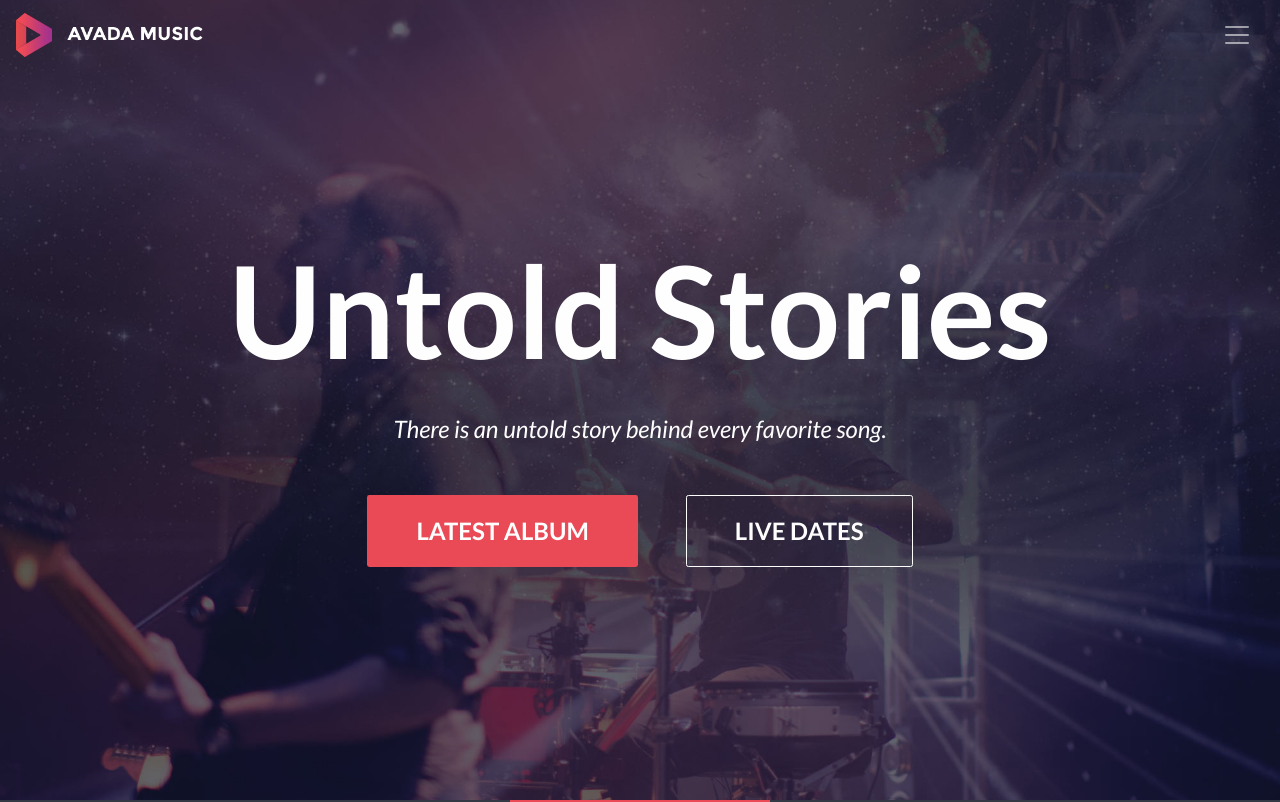
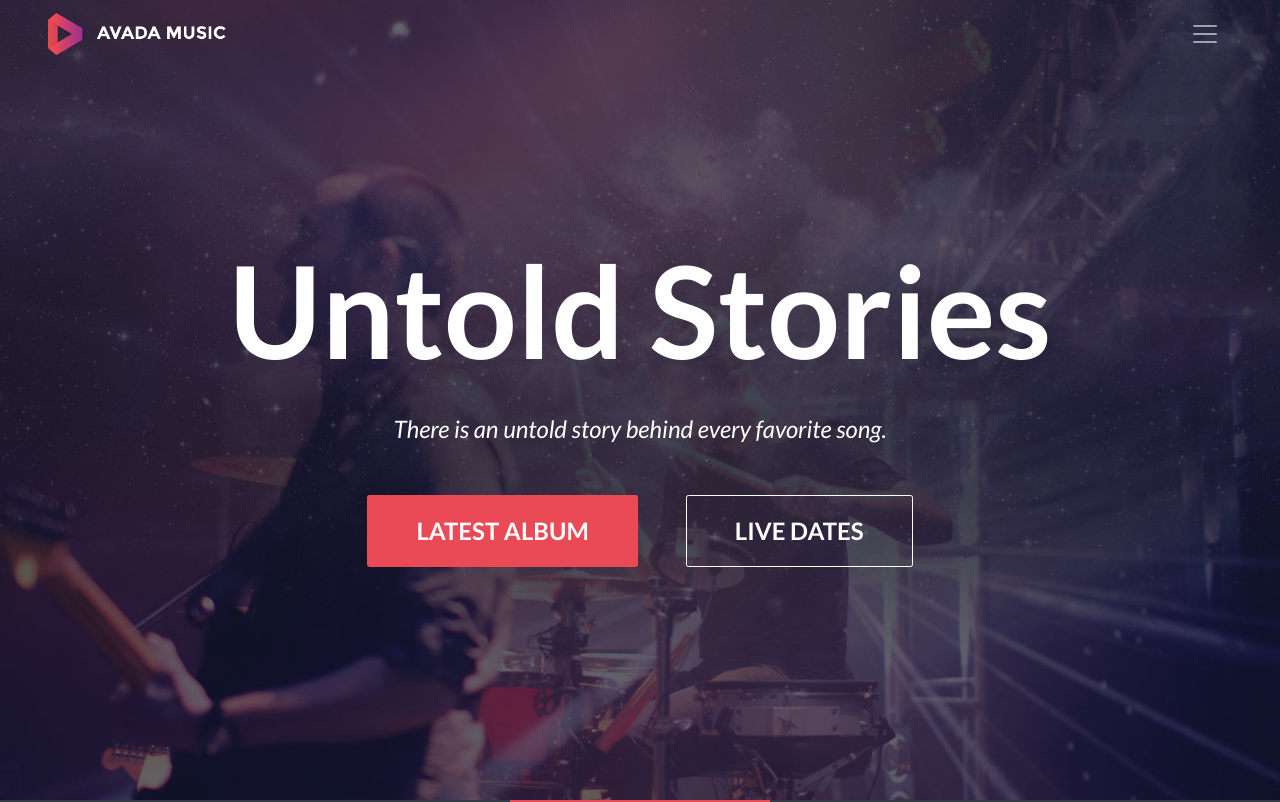
Before and after one commit to saragrigolin/proj-html-vuejs, a Vue app: page / in a window 1280 px wide. Shown: the top 802 px of the page. Built offline with nearby package versions, Linux system fonts and the light colour scheme.

Commit message:
change padding

```diff
--- a/src/components/Header.vue
+++ b/src/components/Header.vue
@@ -2,7 +2,7 @@
     <header>
         <div class="container-fluid my_fluid p-0 position-relative">
             <div class="navbar-container position-fixed">
-                <nav class="navbar navbar-dark px-3">
+                <nav class="navbar navbar-dark px-5">
                     <a class="navbar-brand my_navbar-brand" href="#">
                         <img src="../assets/img/avada-music-logo.png" alt="">
                     </a>
```
